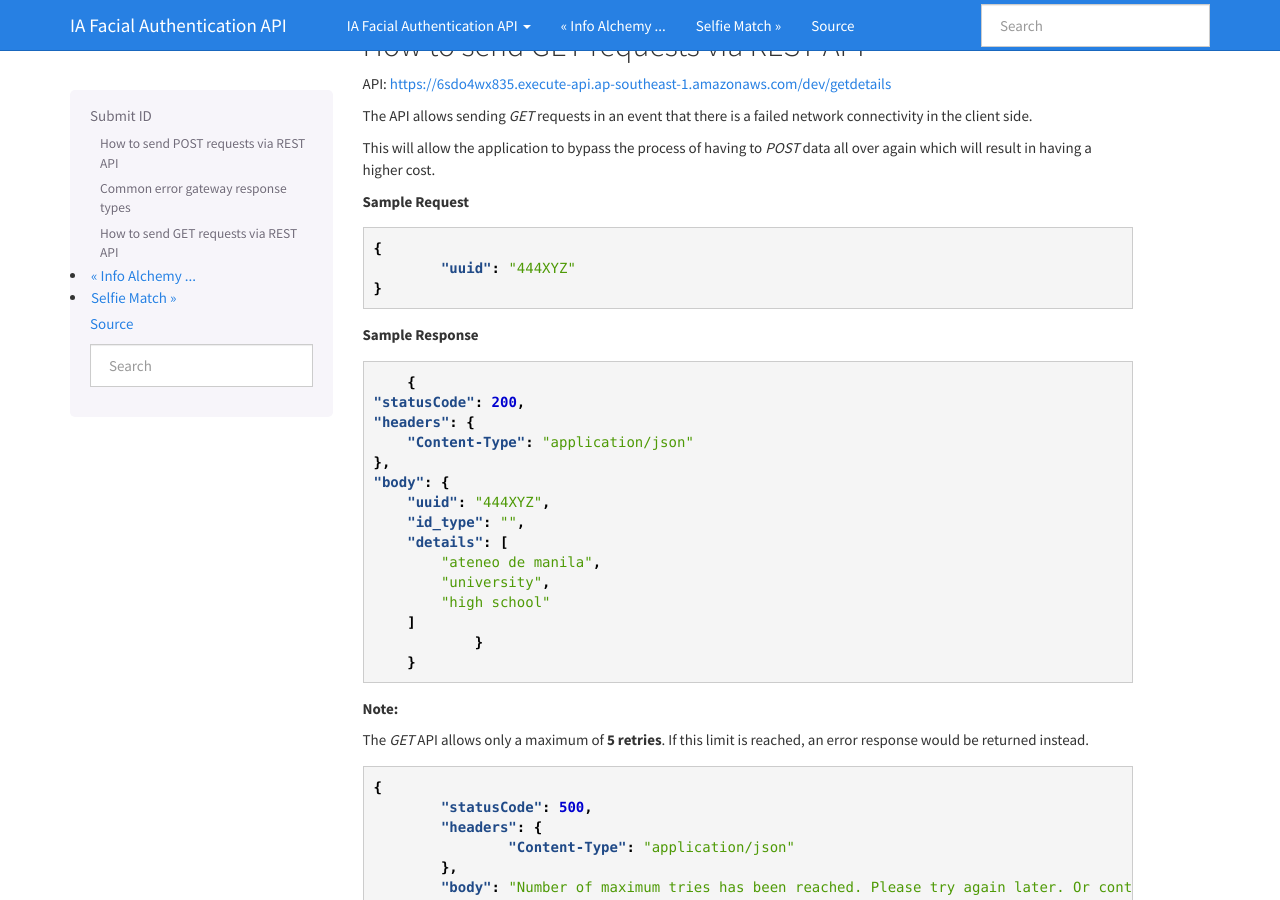
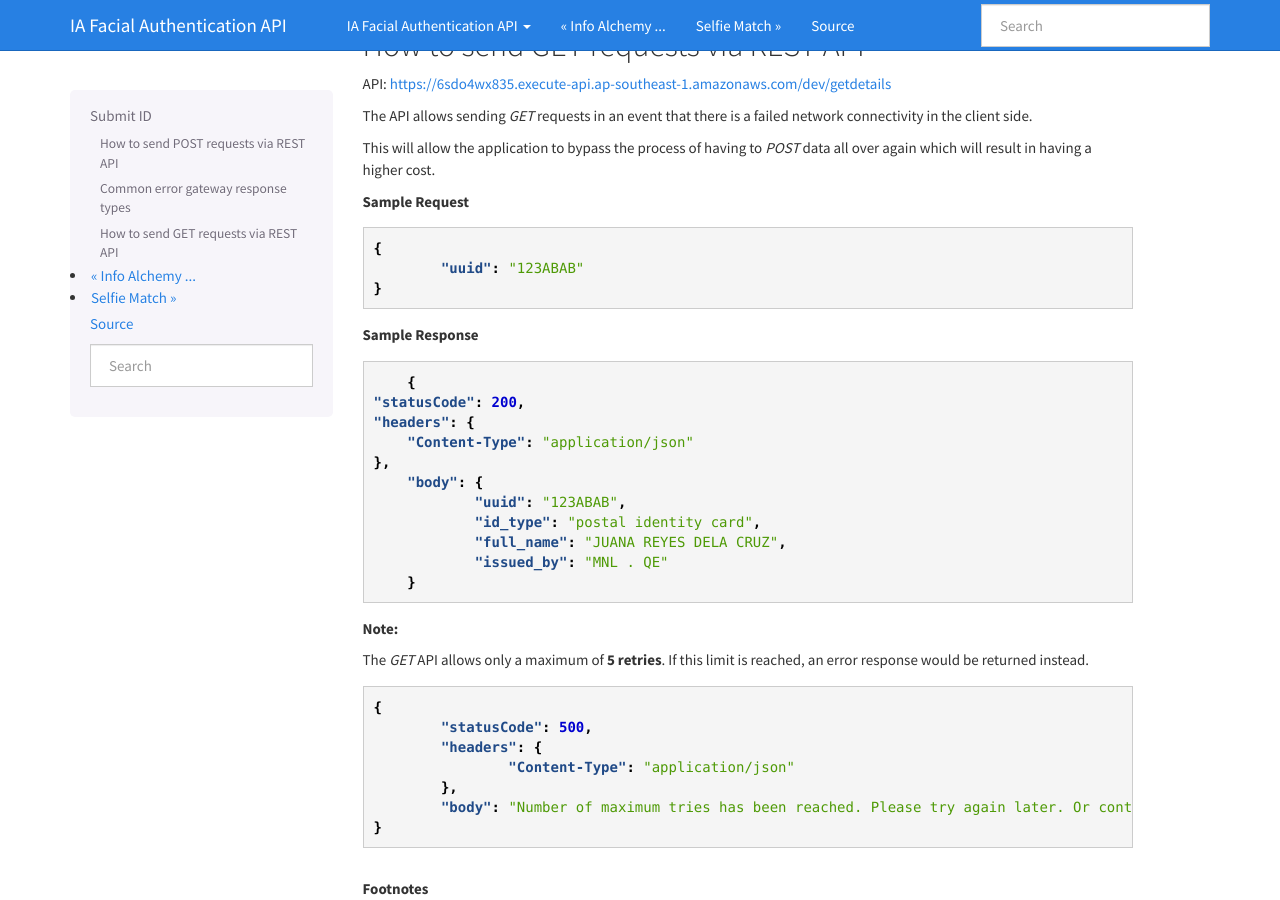
Before and after one commit to ia-klescosia/Facial-Authentication-API, a Sphinx documentation site: the page built from source/submitid.rst, in a window 1280 px wide and 900 px high, scrolled down 2462 px. Built offline with Sphinx 7.4.7, drawn with Linux system fonts in a browser that asks for light colours.

Commit message:
standardized examples

```diff
--- a/source/submitid.rst
+++ b/source/submitid.rst
@@ -98,7 +98,7 @@ This will allow the application to bypass the process of having to `POST` data a
 .. code-block:: JSON
 
 	{
-		"uuid": "444XYZ"
+		"uuid": "123ABAB"
 	}
 
 **Sample Response**
@@ -110,15 +110,11 @@ This will allow the application to bypass the process of having to `POST` data a
     "headers": {
         "Content-Type": "application/json"
     },
-    "body": {
-        "uuid": "444XYZ",
-        "id_type": "",
-        "details": [
-            "ateneo de manila",
-            "university",
-            "high school"
-        ]
-		}
+	"body": {
+		"uuid": "123ABAB",
+		"id_type": "postal identity card",
+		"full_name": "JUANA REYES DELA CRUZ",
+		"issued_by": "MNL . QE"
 	}
 
 **Note:**
```
